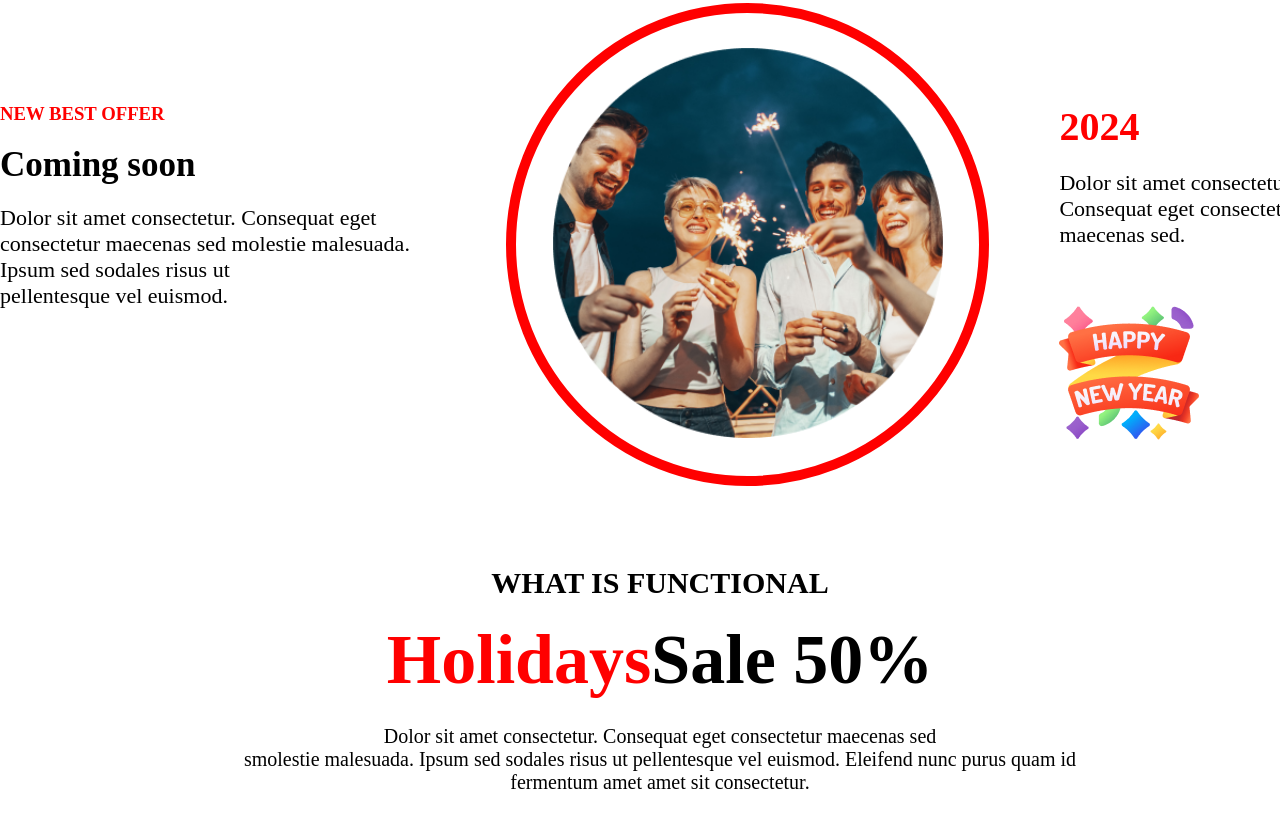
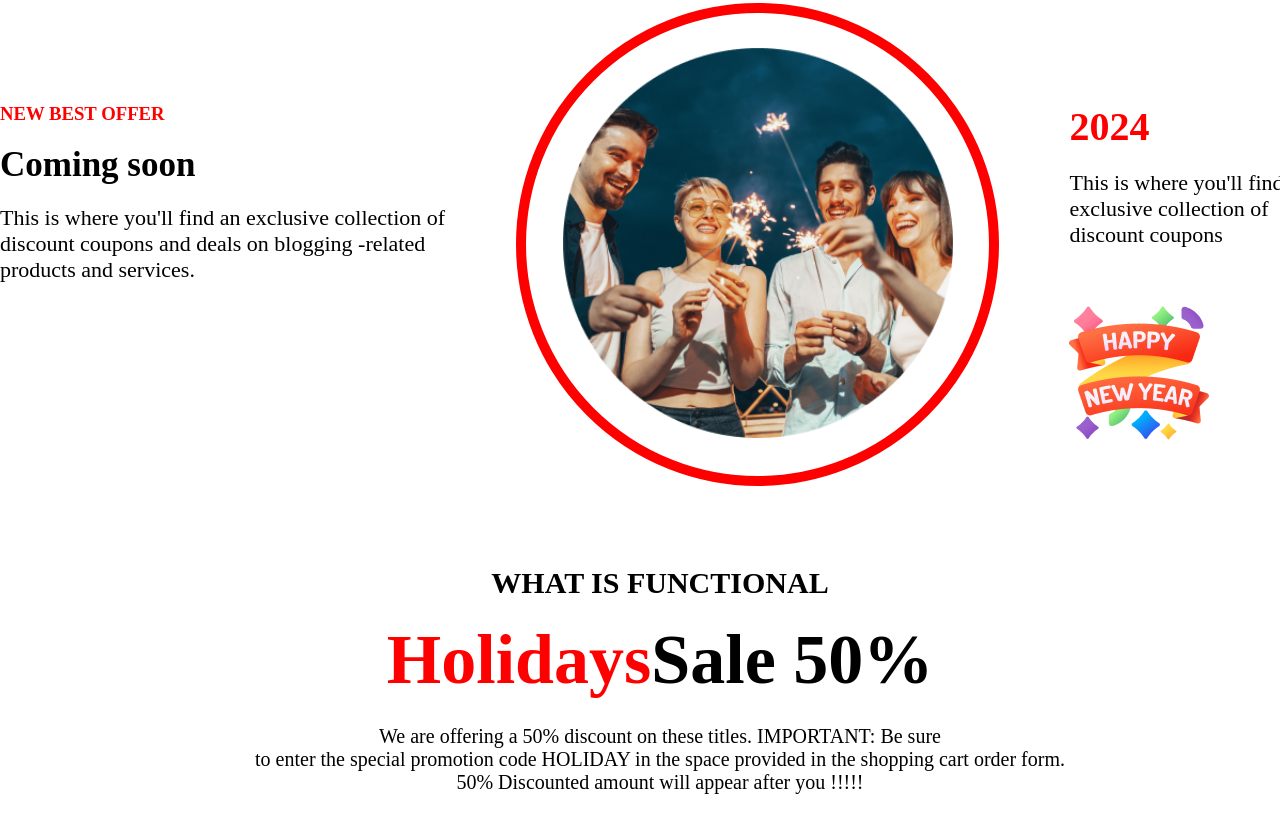
Before and after one commit to mehedi428/First-assignment, a plain HTML site: page index.html in a window 1280 px wide. Shown: the part 2931-3768 px from the top of the page. Drawn offline with Linux system fonts and the light colour scheme.

Commit message:
second git commit

```diff
--- a/index.html
+++ b/index.html
@@ -37,7 +37,7 @@
             <div class="section-2">
                 <div class="text-section2">
                     <h1>Welcome to <br>midnight party</h1>
-                    <p>Dolor sit amet consectetur. Consequat eget consectetur maecenas sed molestie <br> malesuada. Ipsum sed sodales risus ut pellentesque vel euismod. </p>
+                    <p>Hi! Thank you for showing up to the party ! So glad you're here! Welcome to <br>my home. My world of the weird and the whimsical. </p>
                     <h3>JOIN NOW</h3>
                 </div>
                 <div class="img-section2">
@@ -66,7 +66,7 @@
                     <div class="section-4-first-content">
                         <h3>NEW BEST OFFER</h3>
                         <h2>Coming soon</h2>
-                        <p>Dolor sit amet consectetur. Consequat eget consectetur maecenas sed molestie  malesuada. Ipsum sed sodales risus ut <br> pellentesque vel euismod.</p>
+                        <p>This is where you'll find an exclusive collection of discount coupons and deals on blogging -related products and services.</p>
                     </div>
                 </div>
                 <div class="sectiom-4-content">
@@ -77,7 +77,7 @@
                 <div class="sectiom-4-content">
                     <div class="section-4-second-contend">
                         <h1>2024</h1>
-                        <p>Dolor sit amet consectetur. Consequat eget consectetur maecenas sed.</p>
+                        <p>This is where you'll find an exclusive collection of discount coupons</p>
                         <img src="resources/Group 96.png" alt="">
                     </div>
                 </div>
@@ -88,7 +88,7 @@
             <div class="section-5">
                 <h3>WHAT IS FUNCTIONAL</h3>
                 <h1><span>Holidays</span>Sale 50%</h1>
-                <p>Dolor sit amet consectetur. Consequat eget consectetur maecenas sed <br> smolestie malesuada. Ipsum sed sodales risus ut pellentesque vel euismod. Eleifend nunc purus quam id <br>fermentum amet amet sit consectetur.</p>
+                <p>We are offering a 50% discount on these titles. IMPORTANT: Be sure<br> to enter the special promotion code HOLIDAY in the space provided in the shopping cart order form. <br>50% Discounted amount will appear after you !!!!! </p>
 
                 <div class="section-5-img">
                     <div class="section-5-img-1">
@@ -106,7 +106,7 @@
             <div class="section-6">
                 <h3>THE BEST GIFTS</h3>
                 <h2>Our Awesome Portfolio</h2>
-                <p>Dolor sit amet consectetur. Consequat eget consectetur maecenas sed molestie malesuada. <br> Ipsum sed sodales risus ut pellentesque vel euismod. </p>
+                <p>The Gift Bloggers . We've scoured the world for the very best gifts for you to give. <br> No more stressing about what to give to all your loved ones. </p>
                 <div class="img-section-6">
                     <div class="first-img-section-6">
                         <img class="margin" src="resources/Rectangle 3.png" alt="">
@@ -126,7 +126,7 @@
             <div class="section-7">
                 <img src="resources/Group 61.png" alt="">
                 <h2>Subscribe Newsletter</h2>
-                <p>Dolor sit amet consectetur. Consequat eget consectetur maecenas sed molestie malesuada. <br> Ipsum sed sodales risus ut pellentesque vel euismod.</p>
+                <p>The latest news from Google in your inbox. Sign up to receive weekly news and <br>stories from Google. Subscribe now!!!!!!!</p>
 
                 <div class="input-section-7">
                     <input class="email-section-7" type="email" name="" id="" placeholder="Your Email:">
```
